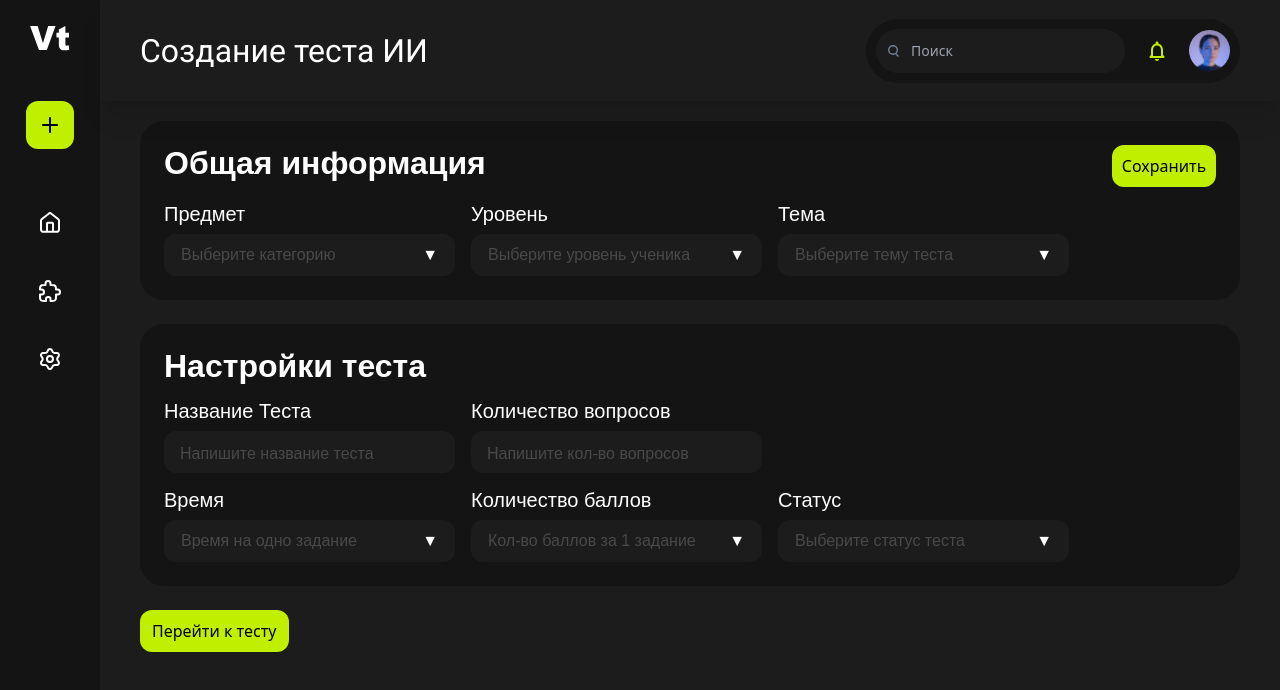
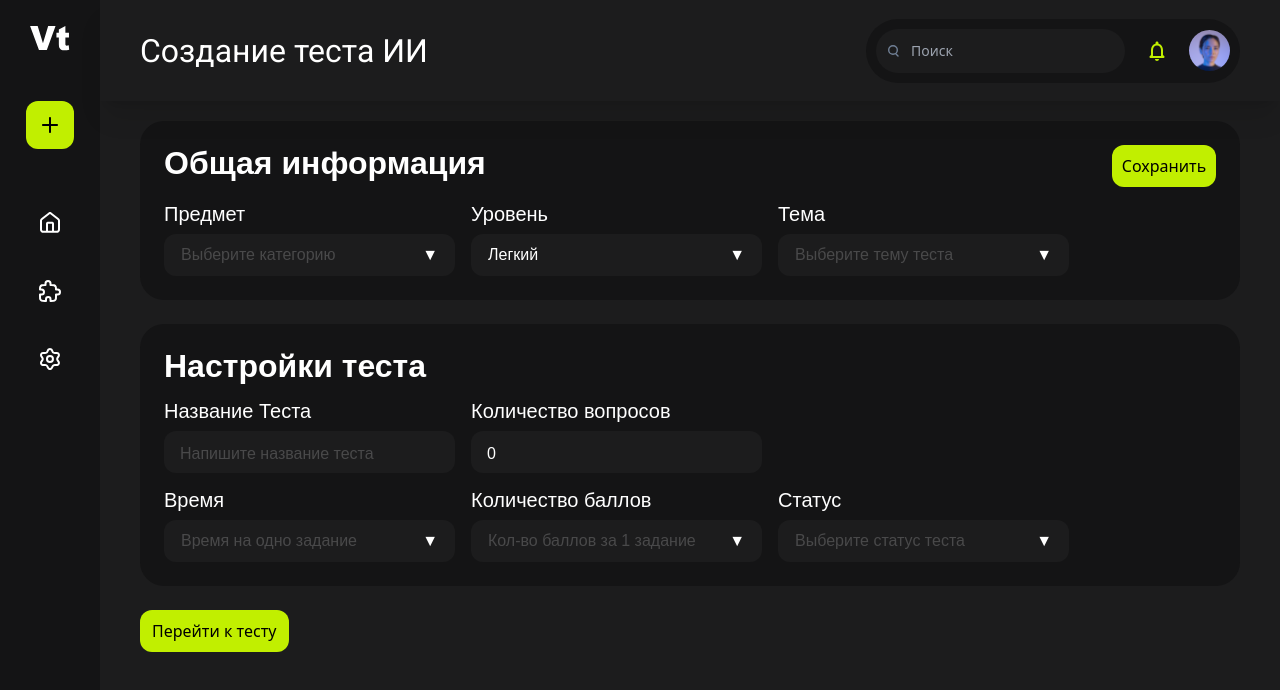
Before and after one commit to logickoff123/ProductValltest, a Next.js app: page /catalog/create_test_ai in a window 1280 px wide. Shown: the top 690 px of the page. Built offline with nearby package versions, Linux system fonts and the light colour scheme.

Commit message:
createTestAI, но нужно привязать к кнопке проверку

```diff
--- a/src/components/create_test_ai/generalInformation/index.tsx
+++ b/src/components/create_test_ai/generalInformation/index.tsx
@@ -1,66 +1,51 @@
 "use client";
 
-import React, { useState } from "react";
+import React, { useEffect, useState } from "react";
 import Link from "next/link";
 import Dropdown from "../dropdown";
 import TextPrompt from "../textPrompt"; // Импортируем компонент textarea
 import { DropdownProvider } from "../dropdown/dropdownContext";
+import { useTestCreateAI } from "@/store/create_test/CreateTestAI";
+import { TestAI } from '@/types/Test/test';
 
 
 
 
-export function GeneralInformation(){
+export function GeneralInformation() {
 
-    const [subject, setSubject] = useState("");
-    const [level, setLevel] = useState("");
-    const [topic, setTopic] = useState("");
-    const [description, setDescription] = useState(""); // Храним описание
+    const subject = useTestCreateAI((state) => state.creationInfoAI.subject);
+    const difficulty = useTestCreateAI((state) => state.creationInfoAI.difficulty);
+    const topic = useTestCreateAI((state) => state.creationInfoAI.topic);
+    const setInfo = useTestCreateAI((state) => state.setInfo);
+    const creationInfoAI = useTestCreateAI((state) => state.creationInfoAI);
+
+
+    useEffect(() => {
+        setInfo({ subject, difficulty, topic });
+    }, [subject, difficulty, topic, setInfo]);
+
+    // const [description, setDescription] = useState(""); // Храним описание
 
     const subjects = ["Математика", "Русский язык", "Английский язык", "Химия", "Физика", "История", "Биология"];
-    const levels = ["Начальный", "Средний", "Продвинутый"];
+    const levels = ["Легкий", "Средний", "Сложный"];
     const topics = ["ОГЭ", "Рациональные уравнения", "Четные и нечетные функции", "Комбинаторика", "Статистика", "Линейные неравенства", "Квадратные уравнения"];
 
-    //  // Функция отправки данных на backend
-    // const handleSubmit = async () => {
-    //     const requestBody = {
-    //     subject,
-    //     level,
-    //     topic,
-    //     description,
-    //     };
-
-    //     try {
-    //     const response = await fetch("/api/save-test", {
-    //         method: "POST",
-    //         headers: { "Content-Type": "application/json" },
-    //         body: JSON.stringify(requestBody),
-    //     });
-
-    //     if (response.ok) {
-    //         console.log("Данные успешно отправлены!");
-    //     } else {
-    //         console.error("Ошибка при отправке данных");
-    //     }
-    //     } catch (error) {
-    //     console.error("Ошибка запроса:", error);
-    //     }
-    // };
 
 
-    return(
+    return (
 
         <div className="bg-secondaryBackground rounded-[24px] px-[24px] pt-[24px] pb-[24px] mb-[24px]">
             <div className="flex justify-between">
                 <h1 className="text-white font-['Arial'] font-bold text-[32px] leading-[36.8px]">Общая информация</h1>
-                <Link href="" className="flex bg-[rgba(193,239,0,1)] text-black font-sans font-normal text-[16px] leading-[18.4px] rounded-[12px] w-[104px] h-[42px] justify-center items-center">
+                <Link onClick={() => console.log(creationInfoAI)} href="" className="flex bg-[rgba(193,239,0,1)] text-black font-sans font-normal text-[16px] leading-[18.4px] rounded-[12px] w-[104px] h-[42px] justify-center items-center">
                     Сохранить
                 </Link>
             </div>
 
             <div className="flex space-x-4 mt-[16px]">
-                <Dropdown id="dropdown1" label="Предмет" placeholder="Выберите категорию" options={subjects} selected={subject} onChange={setSubject} />
-                <Dropdown id="dropdown2" label="Уровень" placeholder="Выберите уровень ученика" options={levels} selected={level} onChange={setLevel} />
-                <Dropdown id="dropdown3" label="Тема" placeholder="Выберите тему теста" options={topics} selected={topic} onChange={setTopic} />
+                <Dropdown id="dropdown1" label="Предмет" placeholder="Выберите категорию" options={subjects} selected={subject} onChange={(value) => setInfo({ subject: value })} />
+                <Dropdown id="dropdown2" label="Уровень" placeholder="Выберите уровень ученика" options={levels} selected={difficulty} onChange={(value) => setInfo({ difficulty: value as TestAI["difficulty"] })} />
+                <Dropdown id="dropdown3" label="Тема" placeholder="Выберите тему теста" options={topics} selected={topic} onChange={(value) => setInfo({ topic: value })} />
             </div>
 
             {/* <div className="mt-[15px]">
--- a/src/components/create_test_ai/testSettings/index.tsx
+++ b/src/components/create_test_ai/testSettings/index.tsx
@@ -1,61 +1,51 @@
 "use client";
 
-import React, { useState } from "react";
+import React, { useEffect, useState } from "react";
 import Link from "next/link";
 import Dropdown from "../dropdown";
 import TextPrompt from "../textPrompt"; // Импортируем компонент textarea
 import { DropdownProvider } from "../dropdown/dropdownContext";
+import { useTestCreateAI } from "@/store/create_test/CreateTestAI";
 
 
 
 
-export function TestSettings(){
+export function TestSettings() {
+
+    const testName = useTestCreateAI((state) => state.creationInfoAI.name)
+    const totalQuestions = useTestCreateAI((state) => state.creationInfoAI.totalQuestions)
+    const setInfo = useTestCreateAI((state) => state.setInfo)
+
+    useEffect(() => {
+        setInfo({ name: testName, totalQuestions })
+    }, [setInfo, testName, totalQuestions])
 
     const [time, setTime] = useState("");
     const [numberOfPoints, setNumberOfPoints] = useState("");
     const [status, setStatus] = useState("");
-    const [testName, setTestName] = useState("");
-    const [numberOfQuestions, setNumberOfQuestions] = useState("");
 
     const times = ["Нет ограничений", "5 секунд", "10 секунд", "20 секунд", "30 секунд", "45 секунд", "1 минута", "1,5 минуты", "2 минуты", "3 минуты", "5 минут", "10  минут", "15  минут"];
     const numberOfPointss = ["1 балл", "2 балла", "3 балла", "4 балла", "5 баллов", "6 баллов", "7 баллов", "8 баллов", "9 баллов", "10 баллов", "Другое"];
     const statuss = ["Личный", "Публичный"];
 
-    //  // Функция отправки данных на backend
-    // const handleSubmit = async () => {
-    //     const requestBody = {
-    //     subject,
-    //     level,
-    //     topic,
-    //     description,
-    //     };
-
-    //     try {
-    //     const response = await fetch("/api/save-test", {
-    //         method: "POST",
-    //         headers: { "Content-Type": "application/json" },
-    //         body: JSON.stringify(requestBody),
-    //     });
-
-    //     if (response.ok) {
-    //         console.log("Данные успешно отправлены!");
-    //     } else {
-    //         console.error("Ошибка при отправке данных");
-    //     }
-    //     } catch (error) {
-    //     console.error("Ошибка запроса:", error);
-    //     }
-    // };
 
 
-    return(
+    return (
         <div className="flex flex-col gap-[24px]">
             <div className="bg-secondaryBackground rounded-[24px] px-[24px] pt-[24px] pb-[24px]">
                 <h1 className="text-white font-['Arial'] font-bold text-[32px] leading-[36.8px]">Настройки теста</h1>
 
                 <div className="mt-[15px] space-x-4 flex-row flex">
-                    <TextPrompt label="Название Теста" placeholder="Напишите название теста" value={testName} onChange={(e) => setTestName(e.target.value)} /> {/* Подключаем textarea */}
-                    <TextPrompt label="Количество вопросов" placeholder="Напишите кол-во вопросов" value={numberOfQuestions} onChange={(e) => setNumberOfQuestions(e.target.value)} />
+                    <TextPrompt label="Название Теста" placeholder="Напишите название теста" value={testName} onChange={(e) => setInfo({ name: e.target.value })} /> {/* Подключаем textarea */}
+                    <TextPrompt
+                        label="Количество вопросов"
+                        placeholder="Напишите кол-во вопросов"
+                        value={totalQuestions}
+                        onChange={(e) => {
+                            const value = e.target.value.replace(/\D/g, "");
+                            setInfo({ totalQuestions: value ? Number(value) : 0 });
+                        }}
+                    />
                 </div>
 
                 <div className="flex space-x-4 mt-[16px]">
--- a/src/store/create_test/CreateTestAI.ts
+++ b/src/store/create_test/CreateTestAI.ts
@@ -12,13 +12,14 @@ interface CreateTestAI {
 }
 
 // TODO колво заданий
-const useTestCreateAI = create<CreateTestAI>((set, get) => ({
+export const useTestCreateAI = create<CreateTestAI>((set, get) => ({
     creationInfoAI: {
         name: "",
         subject: "",
         difficulty: "Легкий",
         topic: '',
-        description: '',
+        totalQuestions: 0,
+        // description: '',
         tags: 'ИИ'
 
     },
@@ -33,7 +34,8 @@ const useTestCreateAI = create<CreateTestAI>((set, get) => ({
             subject: "",
             difficulty: "Легкий",
             topic: '',
-            description: '',
+            totalQuestions: 0,
+            // description: '',
             tags: 'ИИ'
         }
     }),
@@ -43,7 +45,10 @@ const useTestCreateAI = create<CreateTestAI>((set, get) => ({
         const { creationInfoAI: creationInfoAI } = get();
         if (!creationInfoAI.name.trim()) return false;
         if (!creationInfoAI.subject.trim()) return false;
-        if (!creationInfoAI.description.trim()) return false;
+        if (!creationInfoAI.topic.trim()) return false;
+        if (creationInfoAI.totalQuestions === 0) return false;
+
+        // if (!creationInfoAI.description.trim()) return false;
 
         return true;
     },
```
Also changed, not shown: src/components/create_test_ai/textPrompt/index.tsx (+3 -4 lines), src/types/Test/test.ts (+3 -1 lines).
